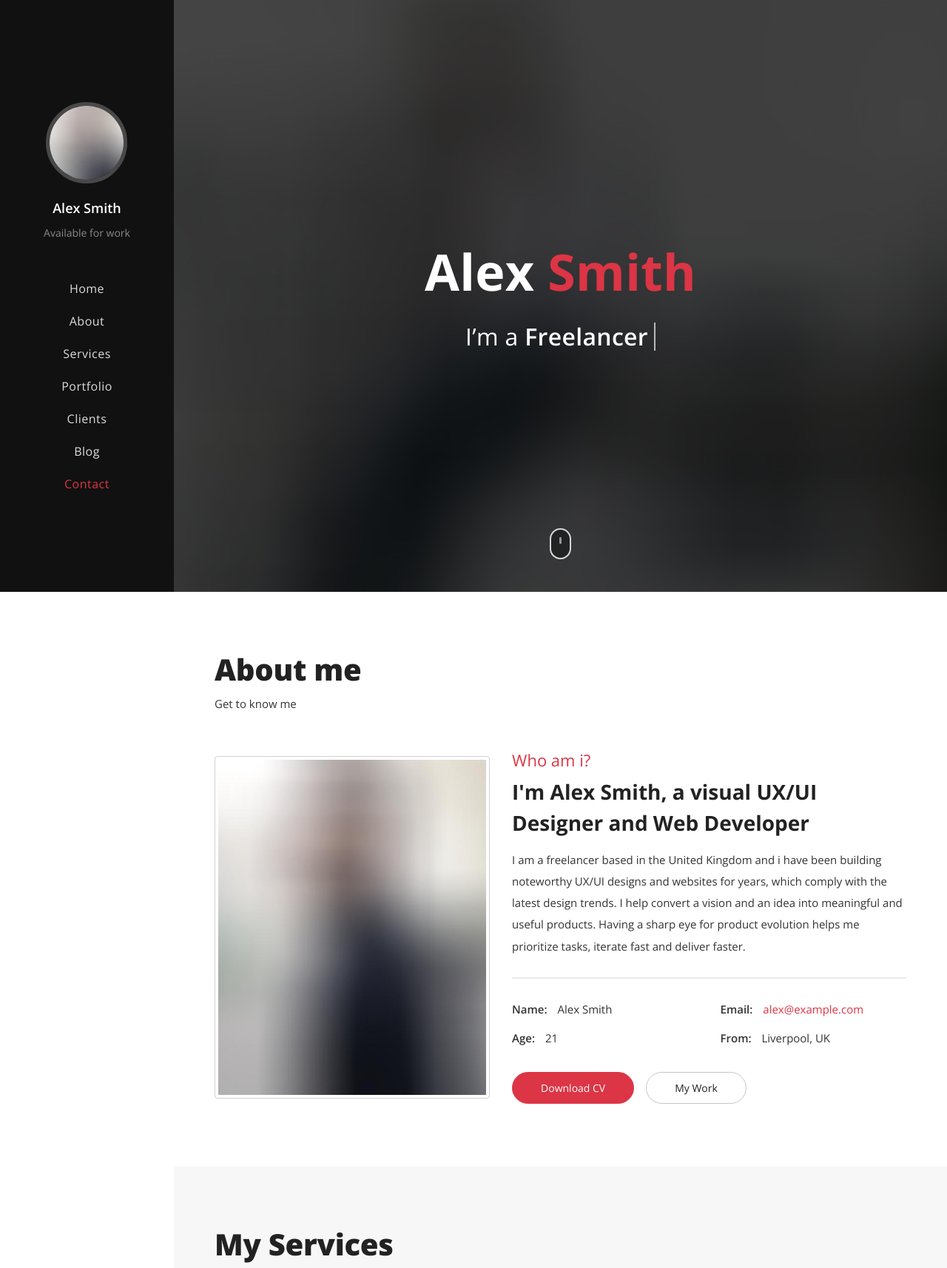
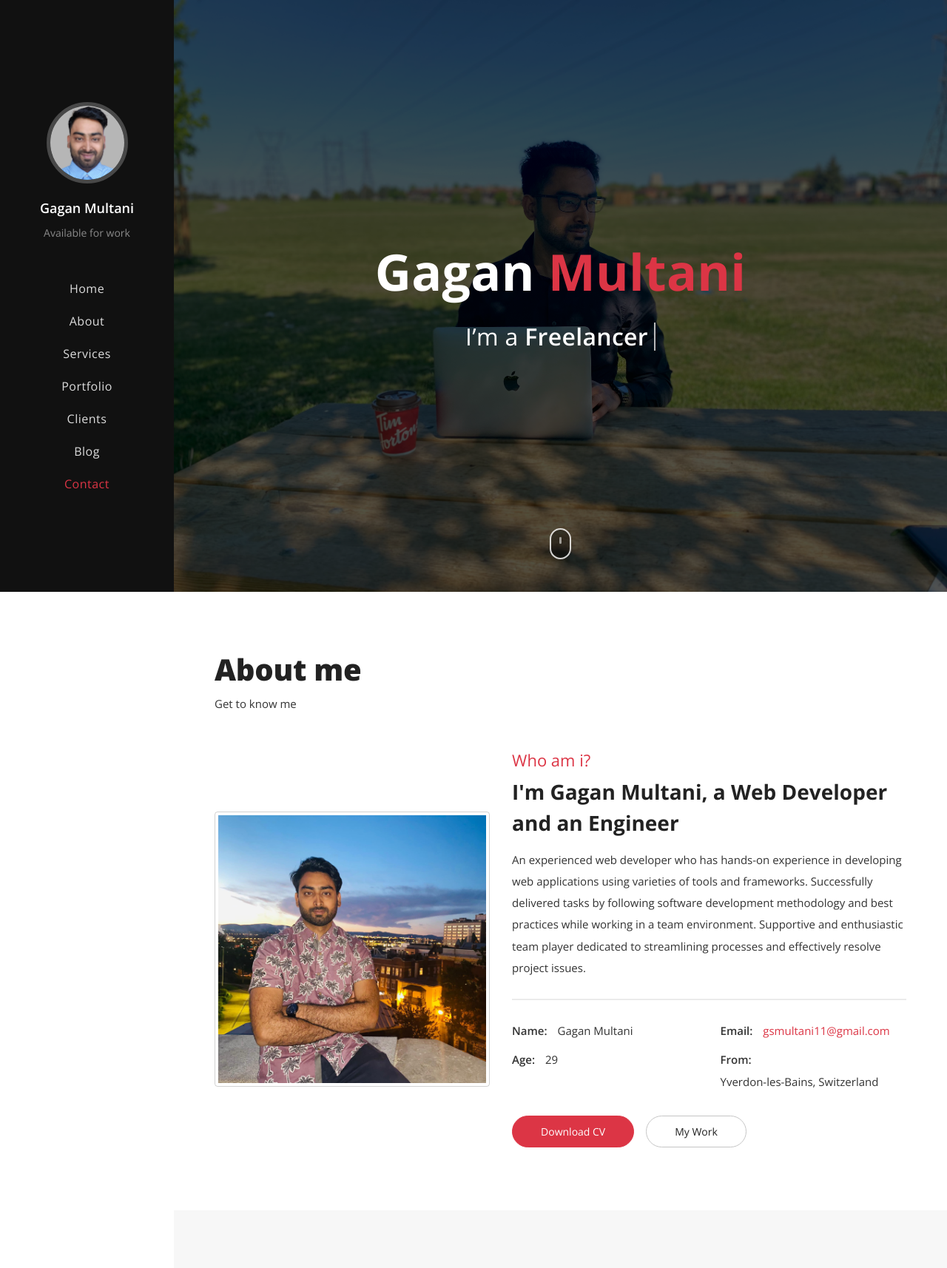
Before and after one commit to GaganSingh11/portfolio-django, a Django app: template portfolio/projects/templates/projects/index.html in a window 1280 px wide. Shown: the top 1714 px of the page at 74% size. Run offline with Django 4.2, Linux system fonts and the light colour scheme; the template is opened without the code that fills it, so the values that code supplies are empty; some libraries are stand-ins or nearby versions.

Commit message:
Linked resume, fixed static urls

```diff
--- a/portfolio/projects/templates/projects/index.html
+++ b/portfolio/projects/templates/projects/index.html
@@ -1,15 +1,16 @@
 {% extends 'main.html' %}
+{% load static %}
 
 {% block content %}
 
     <div class="sections-wrapper">
       <!-- Sections-->
       <!-- Home-->
-      <section class="home-area element-cover-bg" id="home-area" style="background-image:url(img/home.jpg)">
+      <section class="home-area element-cover-bg" id="home-area" style="background-image:url(../../static/img/home.jpg)">
         <div class="container h-100">
           <div class="row h-100 align-items-center justify-content-center">
             <div class="col-12 col-lg-8 home-content text-center">
-              <h1 class="home-name">Alex <span>Smith</span></h1>
+              <h1 class="home-name">Gagan <span>Multani</span></h1>
               <h4 class="cd-headline clip home-headline">I’m a <span class="cd-words-wrapper single-headline"><b class="is-visible">Developer</b><b>Designer</b><b>Freelancer</b></span></h4>
             </div><a href="#about-area" data-scroll>
               <div class="home-mouse">
@@ -34,39 +35,44 @@
           </div>
           <div class="row align-items-center">
             <!-- Picture part-->
-            <div class="col-12 col-lg-5 about-img"><img class="img-fluid img-thumbnail" src="img/about-img.jpg" alt="About Picture"></div>
+            <div class="col-12 col-lg-5 about-img"><img class="img-fluid img-thumbnail" src="{% static 'img/about-img.jpeg' %}" alt="About Picture"></div>
             <!-- Content part-->
             <div class="col-12 col-lg-7 about-content">
               <div class="content-block">
                 <h2 class="content-subtitle">Who am i?</h2>
-                <h6 class="content-title">I'm Alex Smith, a visual UX/UI Designer and Web Developer</h6>
+                <h6 class="content-title">I'm Gagan Multani, a Web Developer and an Engineer</h6>
                 <div class="content-description">
-                  <p>I am a freelancer based in the United Kingdom and i have been building noteworthy UX/UI designs and websites for years, which comply with the latest design trends. I help convert a vision and an idea into meaningful and useful products. Having a sharp eye for product evolution helps me prioritize tasks, iterate fast and deliver faster.</p>
+                  <p>An experienced web developer who has hands-on experience in developing web
+                    applications using varieties of tools and frameworks. Successfully delivered tasks by
+                    following software development methodology and best practices while working in a team
+                    environment. Supportive and enthusiastic team player dedicated to streamlining processes
+                    and effectively resolve project issues.</p>
                 </div>
                 <address class="content-info">
                   <div class="row">
                     <div class="col-12 col-md-6 single-info"><span>Name:</span>
-                      <p>Alex Smith</p>
+                      <p>Gagan Multani</p>
                     </div>
                     <div class="col-12 col-md-6 single-info"><span>Email:</span>
-                      <p><a href="mailto:daniel@example.com">alex@example.com</a></p>
+                      <p><a href="mailto:daniel@example.com">gsmultani11@gmail.com</a></p>
                     </div>
                   </div>
                   <div class="row">
                     <div class="col-12 col-md-6 single-info"><span>Age:</span>
-                      <p>21</p>
+                      <p>29</p>
                     </div>
                     <div class="col-12 col-md-6 single-info"><span>From:</span>
-                      <p>Liverpool, UK</p>
+                      <p>Yverdon-les-Bains, Switzerland</p>
                     </div>
                   </div>
-                </address><a class="btn content-download button-main button-scheme" href="#0" role="button">Download CV</a><a class="btn content-work button-main" data-scroll="" href="#portfolio-area" role="button">My Work</a>
+                </address><a class="btn content-download button-main button-scheme" href="{% static 'downloads/GaganMultaniResume.pdf' %}" role="button">Download CV</a><a class="btn content-work button-main" data-scroll="" href="#portfolio-area" role="button">My Work</a>
               </div>
             </div>
           </div>
         </div>
       </section>
       <!-- Services-->
+      <!-- Prepare database for services and for loop it here -->
       <section class="single-section alt-bg services-area" id="services-area">
         <div class="container">
           <div class="row">
@@ -129,13 +135,14 @@
           <div class="row row-custom">
             <div class="col-12 col-md-8 content-part">
               <h1 class="hire-title">Let's work together!</h1>
-              <p class="hire-description">I am available for freelance projects. Hire me and get your project done.</p>
+              <p class="hire-description">I am available to work on exicting projects. Hire me and get your project done.</p>
             </div>
             <div class="col-12 col-md-4 button-part"><a class="btn hire-btn button-main button-scheme" data-scroll="" href="#contact-area" role="button">Hire me</a></div>
           </div>
         </div>
       </section>
       <!-- Portfolio-->
+
       <section class="single-section portfolio-area" id="portfolio-area">
         <div class="container">
           <div class="row">
@@ -159,6 +166,7 @@
           </div>
           <!-- Thumbnail list-->
           <div class="portfolio-grid row">
+            <!-- Prepare database for projects and for loop it here  -->
             <!-- Single item-->
             <div class="single-item col-6 col-lg-4 design"><a class="portfolio-item" href="#item-1">
                 <div class="portfolio-wrapper"><img class="img-fluid" alt="Item" src="img/item-1.jpg">
@@ -433,11 +441,12 @@
             <div class="col-12">
               <div class="section-heading">
                 <h2 class="section-title">Testimonials</h2>
-                <p class="section-description">What my clients think about me</p>
+                <p class="section-description">What my clients and colleague think about me</p>
               </div>
             </div>
           </div>
           <div class="owl-carousel owl-theme">
+            <!-- Build a review model and for loop here -->
             <!-- Single review-->
             <div class="single-review"><i class="icon ion-md-quote review-icon"></i>
               <p class="review-content">Daniel did an excellent creative job. Quick and professional. Highly recommended, and will definitely work with him again.</p><img class="client-avatar" src="img/client-1.jpg" alt="Review avatar"><span class="client-name">Maria Wilson</span>
@@ -472,6 +481,7 @@
             </div>
           </div>
           <div class="row justify-content-center">
+            <!-- build a blog model and for loop here -->
             <!-- Single post-->
             <div class="col-12 col-sm-8 col-lg-4">
               <div class="card single-post"><a class="post-img" href="#0"><img class="card-img-top" src="img/post-1.jpg" alt="Blog post"><span class="content-date">15 Nov, 19</span></a>
--- a/portfolio/templates/main.html
+++ b/portfolio/templates/main.html
@@ -8,12 +8,12 @@
   <!-- Title-->
   <title>Personal Portfolio</title>
   <!-- Description-->
-  <meta name="description" content=" Personal Portfolio / Resume / CV / vCard Template">
+  <meta name="description" content="Gagan is an experienced web developer who has hands-on experience in developing web applications using varieties of tools and frameworks. ">
   <meta name="viewport" content="width=device-width, initial-scale=1, shrink-to-fit=no">
   <!-- Favicons-->
-  <link rel="apple-touch-icon" sizes="180x180" href="img/favicons/apple-touch-icon.png">
-  <link rel="icon" type="image/png" sizes="32x32" href="img/favicons/favicon-32x32.png">
-  <link rel="icon" type="image/png" sizes="16x16" href="img/favicons/favicon-16x16.png">
+  <link rel="apple-touch-icon" sizes="180x180" href="{% static 'img/favicons/apple-touch-icon.png' %}">
+  <link rel="icon" type="image/png" sizes="32x32" href="{% static 'img/favicons/favicon-32x32.png' %}">
+  <link rel="icon" type="image/png" sizes="16x16" href="{% static 'img/favicons/favicon-16x16.png' %}">
   <!-- Web fonts-->
   <link href="https://fonts.googleapis.com/css?family=Open+Sans:300,300i,400,400i,600,600i,700,700i,800,800i" rel="stylesheet">
   <!-- CSS vendors-->
--- a/portfolio/templates/nav-bar.html
+++ b/portfolio/templates/nav-bar.html
@@ -15,7 +15,7 @@
         </div>
       </nav>
       <nav class="sidebar" data-simplebar>
-        <div class="sidebar-header"><a href="#home" data-scroll><img class="img-fluid sidebar-avatar" src="img/profile-avatar.jpg" alt="Profile avatar"></a><span class="sidebar-name">Alex Smith</span>
+        <div class="sidebar-header"><a href="#home" data-scroll><img class="img-fluid sidebar-avatar" src="{% static 'img/profile-avatar.png' %}" alt="Profile avatar"></a><span class="sidebar-name">Gagan Multani</span>
           <p class="sidebar-status">Available for work</p>
         </div>
         <div class="sidebar-menu">
```
Also changed, not shown: portfolio/static/img/about-img.jpeg (added), portfolio/static/img/about-img.jpg (deleted), portfolio/static/img/home.jpg, portfolio/static/img/profile-avatar.jpg (deleted), portfolio/static/img/profile-avatar.png (added), 1 other file.
